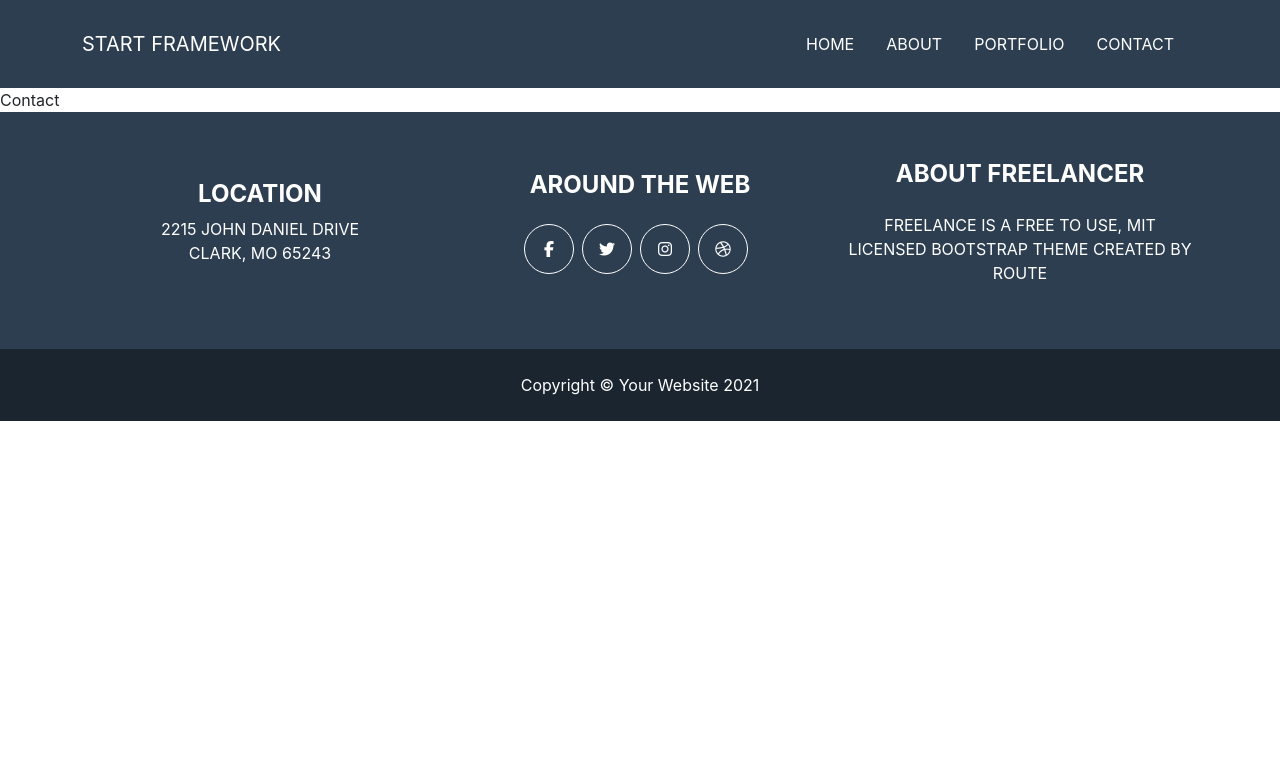
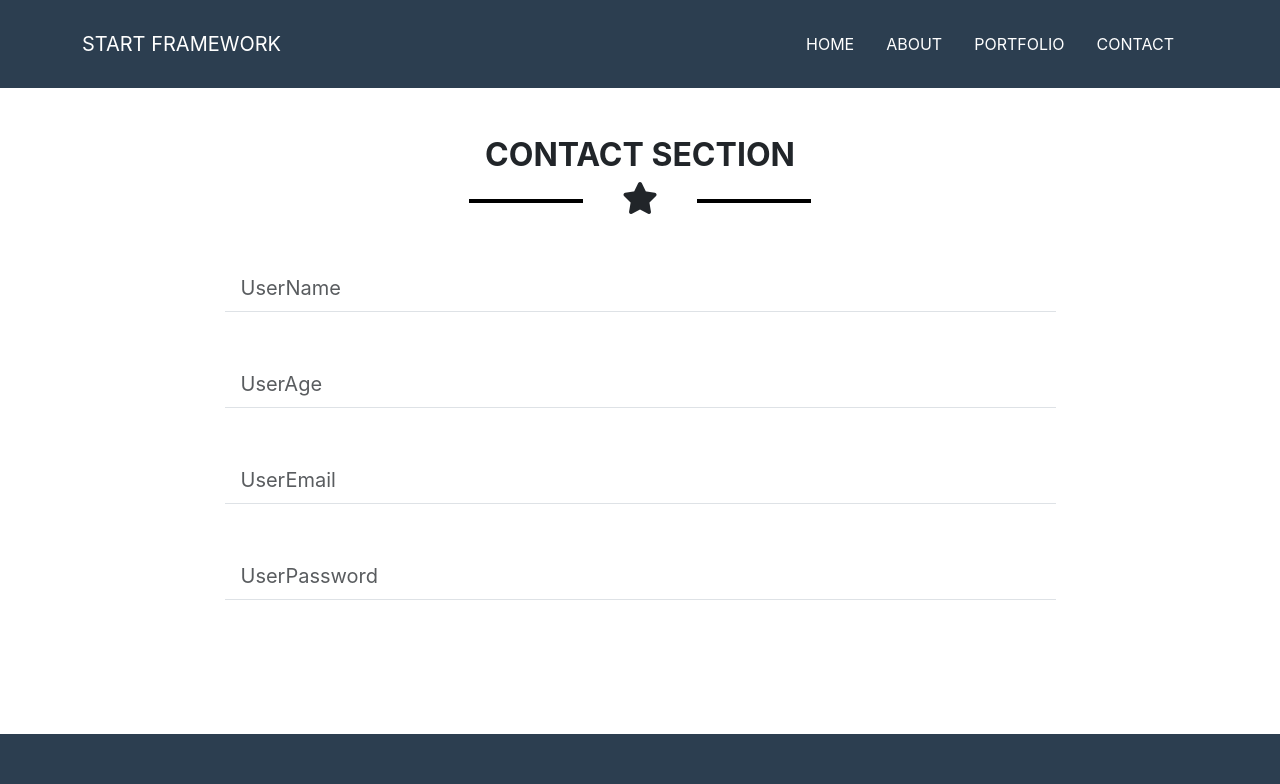
Before and after one commit to Irenaeus-XVI/start-portfolio, a React (Create React App) app: page /contact in a window 1280 px wide. Shown: the top 784 px of the page. Built offline with nearby package versions, Linux system fonts and the light colour scheme.

Commit message:
Finish Contact Section.

```diff
--- a/src/Components/Contact/Contact.jsx
+++ b/src/Components/Contact/Contact.jsx
@@ -1,7 +1,28 @@
 import React from 'react'
-
+import styles from './Contact.module.css'
 export default function Contact() {
   return (
-    <div>Contact</div>
+    <>
+      <section className='contact py-5 '>
+        <div className="container">
+          <div className="row ">
+            <h2 className='fw-bolder text-center text-uppercase'>contact section</h2>
+            <div className={`mb-5 text-center ${styles.star}`}>
+              <i className="fa-solid fa-star fa-2x"></i>
+            </div>
+
+            <div className="w-75 m-auto ">
+              <form action="">
+                <input type="text" className='w-100 form-control form-control-lg border-0 border-bottom rounded-0 mb-5' placeholder='UserName ' />
+                <input type="number" className='w-100 form-control form-control-lg border-0 border-bottom rounded-0 mb-5' placeholder='UserAge' />
+                <input type="text" className='w-100 form-control form-control-lg border-0 border-bottom rounded-0 mb-5' placeholder='UserEmail' />
+                <input type="password" className='w-100 form-control form-control-lg border-0 border-bottom rounded-0 mb-5' placeholder='UserPassword' />
+                <button className={`btn text-white ${styles.mainColor}`}>Send Message</button>
+              </form>
+            </div>
+          </div>
+        </div>
+      </section>
+    </>
   )
 }
--- /dev/null
+++ b/src/Components/Contact/Contact.module.css
@@ -0,0 +1,30 @@
+
+.star {
+    position: relative;
+
+}
+
+.star::after {
+    position: absolute;
+    content: "";
+    top: 50%;
+    left: 55%;
+    height: 4px;
+    width: 10%;
+    background-color: black;
+}
+
+
+.star::before {
+    position: absolute;
+    content: "";
+    top: 50%;
+    right: 55%;
+    height: 4px;
+    width: 10%;
+    background-color: black;
+}
+
+.mainColor .mainColor:hover{
+    background-color: #1abc9c;
+}
--- a/src/Components/NavBar/NavBar.jsx
+++ b/src/Components/NavBar/NavBar.jsx
@@ -1,12 +1,12 @@
 import React from 'react'
 import styles from './NavBar.module.css'
-import {Link} from 'react-router-dom'
+import { Link } from 'react-router-dom'
 export default function NavBar() {
     return (
         <>
             <nav className={`navbar navbar-expand-lg py-4 ${styles.bgColor}`}>
                 <div className="container">
-                    <a className="navbar-brand fd-bold text-white" href="#">START FRAMEWORK</a>
+                    <Link className="navbar-brand fd-bold text-white" to={''}>START FRAMEWORK</Link>
                     <button className="navbar-toggler" type="button" data-bs-toggle="collapse" data-bs-target="#navbarSupportedContent" aria-controls="navbarSupportedContent" aria-expanded="false" aria-label="Toggle navigation">
                         <span className="navbar-toggler-icon"></span>
                     </button>
--- a/src/Components/NavBar/NavBar.module.css
+++ b/src/Components/NavBar/NavBar.module.css
@@ -1,3 +1,3 @@
-.bgColor{
+.bgColor {
     background-color: #2C3E50;
 }
```
